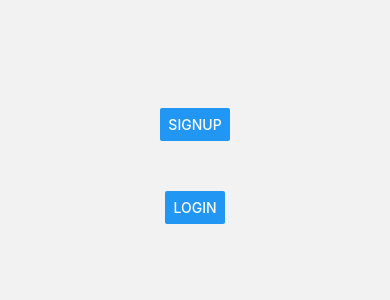
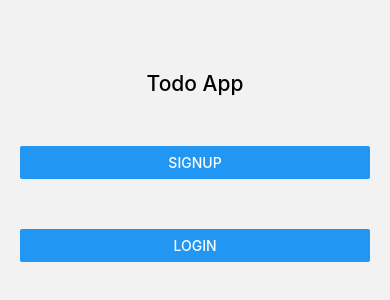
Before and after one commit to uedi/todoApp, a React Native app: screen /GetStarted in a window 390 px wide. Shown: the part 256-556 px from the top of the page. Built offline with nearby package versions, Linux system fonts and the light colour scheme.

Commit message:
adjust public home

```diff
--- a/src/screens/public/GetStarted/index.js
+++ b/src/screens/public/GetStarted/index.js
@@ -1,9 +1,12 @@
 import React from 'react'
-import { View, StyleSheet, Button } from 'react-native'
+import { View, StyleSheet, Button, Text } from 'react-native'
 
 const GetStarted = ({ navigation }) => {
     return (
         <View style={styles.container}>
+            <Text
+                style={styles.topic}
+            >Todo App</Text>
             <Button
                 title='Signup'
                 onPress={() => navigation.navigate('SignUp')}
@@ -20,9 +23,16 @@ const GetStarted = ({ navigation }) => {
 const styles = StyleSheet.create({
     container: {
         flex: 1,
-        alignItems: 'center',
+        alignItems: 'stretch',
         justifyContent: 'center',
-        paddingVertical: 75
+        paddingVertical: 50,
+        paddingHorizontal: 20
+    },
+    topic: {
+        alignSelf: 'center',
+        fontSize: 21,
+        marginBottom: 50,
+        fontWeight: '500'
     }
 })
 
```
